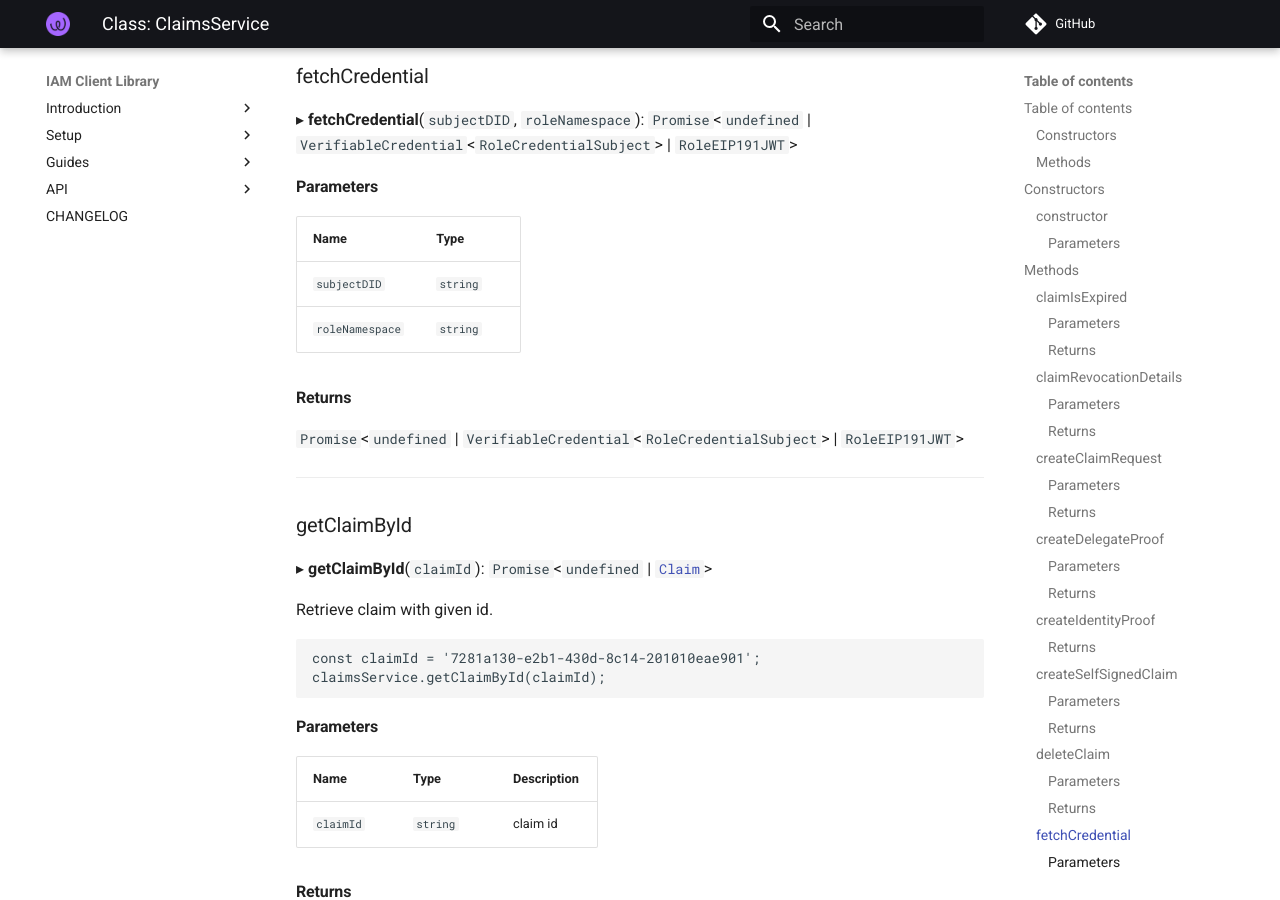
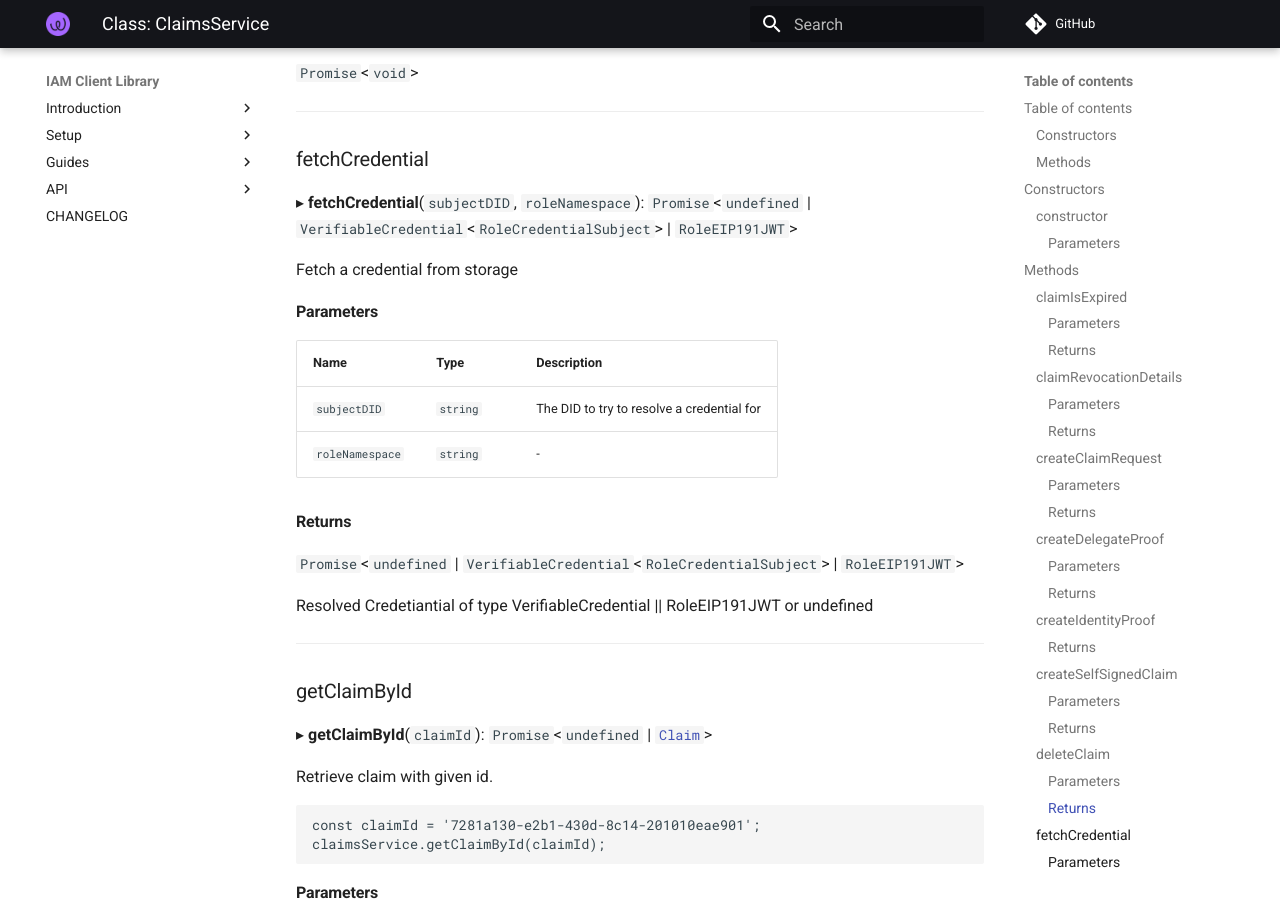
Before and after one commit to energywebfoundation/iam-client-lib, an MkDocs documentation site: the page built from docs/api/classes/modules_claims.ClaimsService.md, in a window 1280 px wide and 900 px high, scrolled down 6366 px. Built offline with MkDocs 1.6.1 and Material for MkDocs 9.7.7, drawn with Linux system fonts in a browser that asks for light colours; comment, search, counter and statistics services are not loaded; some of the changed text lies outside the part shown.

Commit message:
feat(verifyExp): add documentation; address PR comments

```diff
--- a/docs/api/classes/modules_claims.ClaimsService.md
+++ b/docs/api/classes/modules_claims.ClaimsService.md
@@ -74,15 +74,19 @@
 
 ▸ **claimIsExpired**(`date`): `boolean`
 
+Verifies if a date is expired (occurs before given date)
+
 #### Parameters
 
-| Name | Type |
-| :------ | :------ |
-| `date` | `number` |
+| Name | Type | Description |
+| :------ | :------ | :------ |
+| `date` | `number` | to be verified |
 
 #### Returns
 
 `boolean`
+
+Boolean indicating if a date is expired
 
 ___
 
@@ -263,16 +267,20 @@
 
 ▸ **fetchCredential**(`subjectDID`, `roleNamespace`): `Promise`<`undefined` \| `VerifiableCredential`<`RoleCredentialSubject`\> \| `RoleEIP191JWT`\>
 
+Fetch a credential from storage
+
 #### Parameters
 
-| Name | Type |
-| :------ | :------ |
-| `subjectDID` | `string` |
-| `roleNamespace` | `string` |
+| Name | Type | Description |
+| :------ | :------ | :------ |
+| `subjectDID` | `string` | The DID to try to resolve a credential for |
+| `roleNamespace` | `string` | - |
 
 #### Returns
 
 `Promise`<`undefined` \| `VerifiableCredential`<`RoleCredentialSubject`\> \| `RoleEIP191JWT`\>
+
+Resolved Credetiantial of type VerifiableCredential<RoleCredentialSubject> || RoleEIP191JWT or undefined
 
 ___
 
```
Also changed, not shown: 3 other files.
